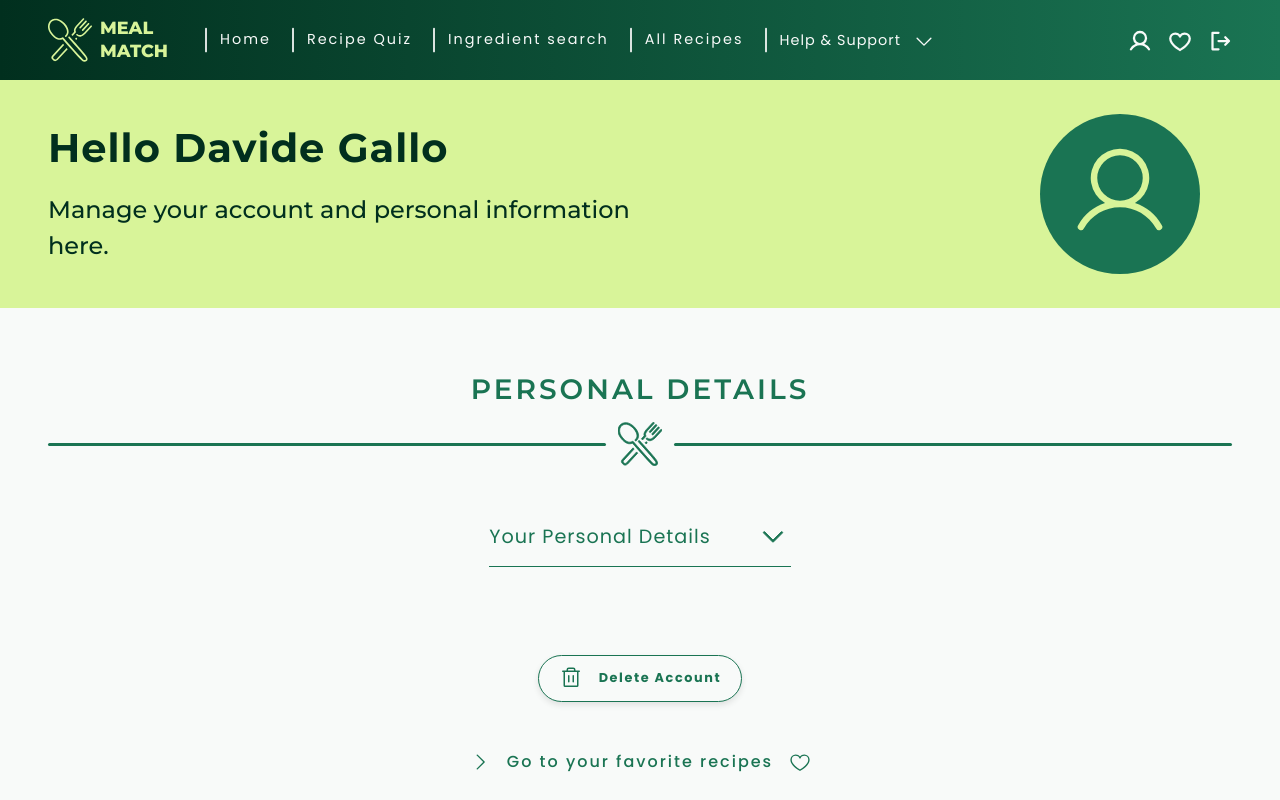
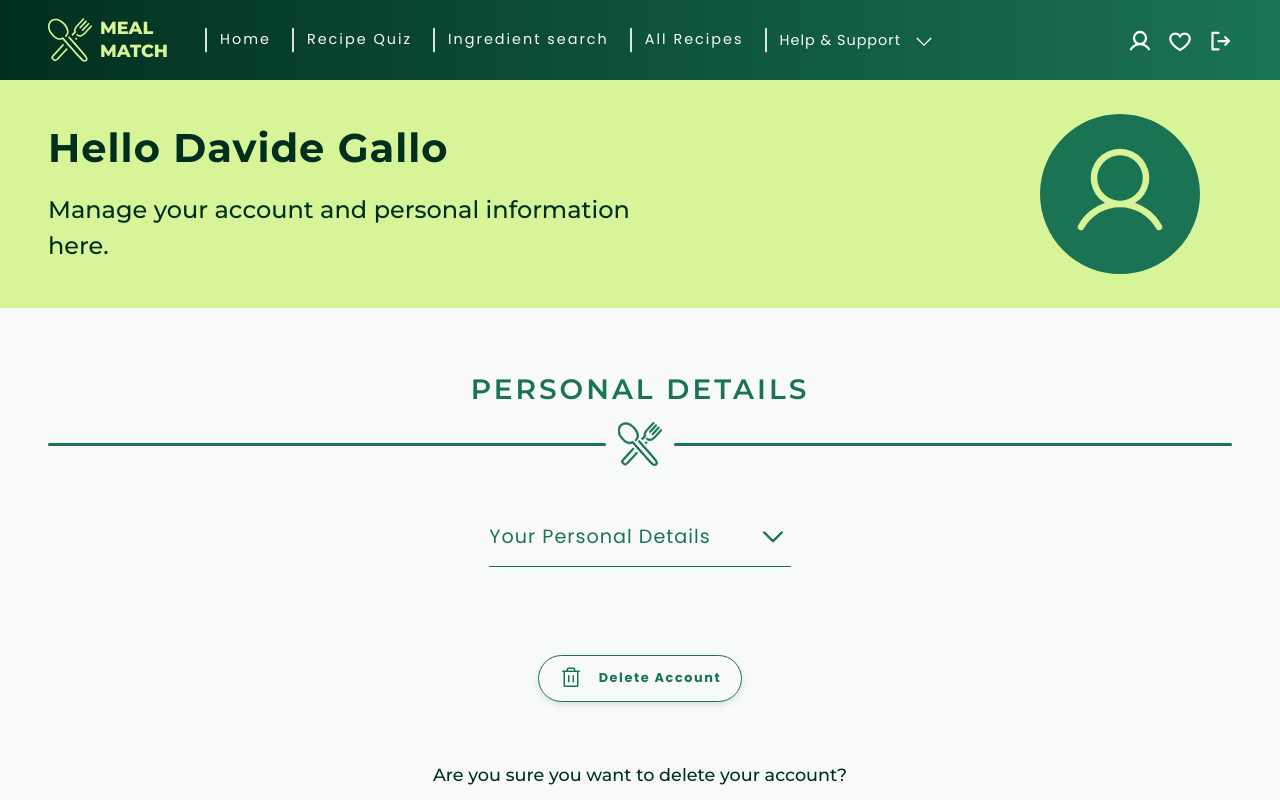
Before and after one commit to AnneKluytmans/novi-frontend-final-project-meal-match, a React (Vite) app: page /profile in a window 1280 px wide. Both pictures are taken after a click on the button "Delete Account". Shown: the top 800 px of the page. Built offline with nearby package versions, Linux system fonts and the light colour scheme.

Commit message:
Created confirm messaged component

```diff
--- /dev/null
+++ b/src/components/misc/confirmMessage/ConfirmMessage.jsx
@@ -0,0 +1,33 @@
+import { useState, useEffect } from 'react';
+import './ConfirmMessage.css';
+
+function ConfirmMessage( { message, onConfirm, onCancel, autoClose } ) {
+    const [messageVisible, setMessageVisible] = useState(true);
+
+    useEffect(() => {
+        if (autoClose) {
+            const timer = setTimeout(() => setMessageVisible(false), autoClose);
+            return () => clearTimeout(timer);
+        }
+    }, [autoClose]);
+
+    if (!messageVisible) {
+        return null;
+    }
+
+    return (
+        <div className="confirm-message-overlay">
+            <div className="confirm-message">
+                <h5>{message}</h5>
+                {onConfirm && onCancel ? (
+                    <div className="confirm-message-buttons">
+                        <button onClick={onConfirm} className="confirm-button">Yes</button>
+                        <button onClick={onCancel} className="cancel-button">Cancel</button>
+                    </div>
+                ) : null}
+            </div>
+        </div>
+    );
+}
+
+export default ConfirmMessage;
--- a/src/pages/profilePage/Profile.jsx
+++ b/src/pages/profilePage/Profile.jsx
@@ -1,13 +1,19 @@
 import { Link } from 'react-router-dom';
+import { useState } from 'react';
 import { CaretDown, CaretUp, CaretRight, Heart, Trash, User } from '@phosphor-icons/react';
 import Header from '../../components/header/Header.jsx';
 import SectionDivider from '../../components/misc/sectionDivider/SectionDivider.jsx';
 import Dropdown from '../../components/dropdowns/dropdown/Dropdown.jsx';
 import DropdownItemProfile from '../../components/dropdowns/dropdownItemProfile/DropdownItemProfile.jsx';
 import Button from '../../components/buttons/button/Button.jsx';
+import ConfirmMessage from '../../components/misc/confirmMessage/ConfirmMessage.jsx';
 import './Profile.css';
 
+
 function Profile() {
+    const [deleteAccountConfirm, toggleDeleteAccountConfirm] = useState(false);
+    const [resetPasswordMessage, toggleResetPasswordMessage] = useState(false);
+
     const username = "Davide Gallo";
     const email = "davidegallo@hotmail.com";
     const password = "1bA23?jh6yJe9!";
@@ -22,10 +28,13 @@ function Profile() {
 
     function resetPassword() {
         console.log("Reset password");
+        toggleResetPasswordMessage(false);
+        setTimeout(() => toggleResetPasswordMessage(true), 0);
     }
 
     function deleteAccount() {
         console.log("Account is deleted");
+        toggleDeleteAccountConfirm(false);
     }
 
     return (
@@ -65,18 +74,31 @@ function Profile() {
                     </Dropdown>
                     <div className="btn-link-wrapper">
                         <Button
-                            onClick={deleteAccount}
+                            onClick={() => toggleDeleteAccountConfirm(true)}
                             className="btn btn__transparent"
                         >
                             <Trash size={24} />
                             Delete Account
                         </Button>
+                        {deleteAccountConfirm && (
+                            <ConfirmMessage
+                                message="Are you sure you want to delete your account?"
+                                onConfirm={deleteAccount}
+                                onCancel={() => toggleDeleteAccountConfirm(false)}
+                            />
+                        )}
                         <Link to="/favorite-recipes" className="go-to-link">
                             <CaretRight size={22} />
                             Go to your favorite recipes
                             <Heart size={22} />
                         </Link>
                     </div>
+                    {resetPasswordMessage && (
+                        <ConfirmMessage
+                            message="You're password is successfully changed"
+                            autoClose={3000}
+                        />
+                    )}
                 </div>
             </section>
         </>
```
Also changed, not shown: src/components/misc/confirmMessage/ConfirmMessage.css (added).
